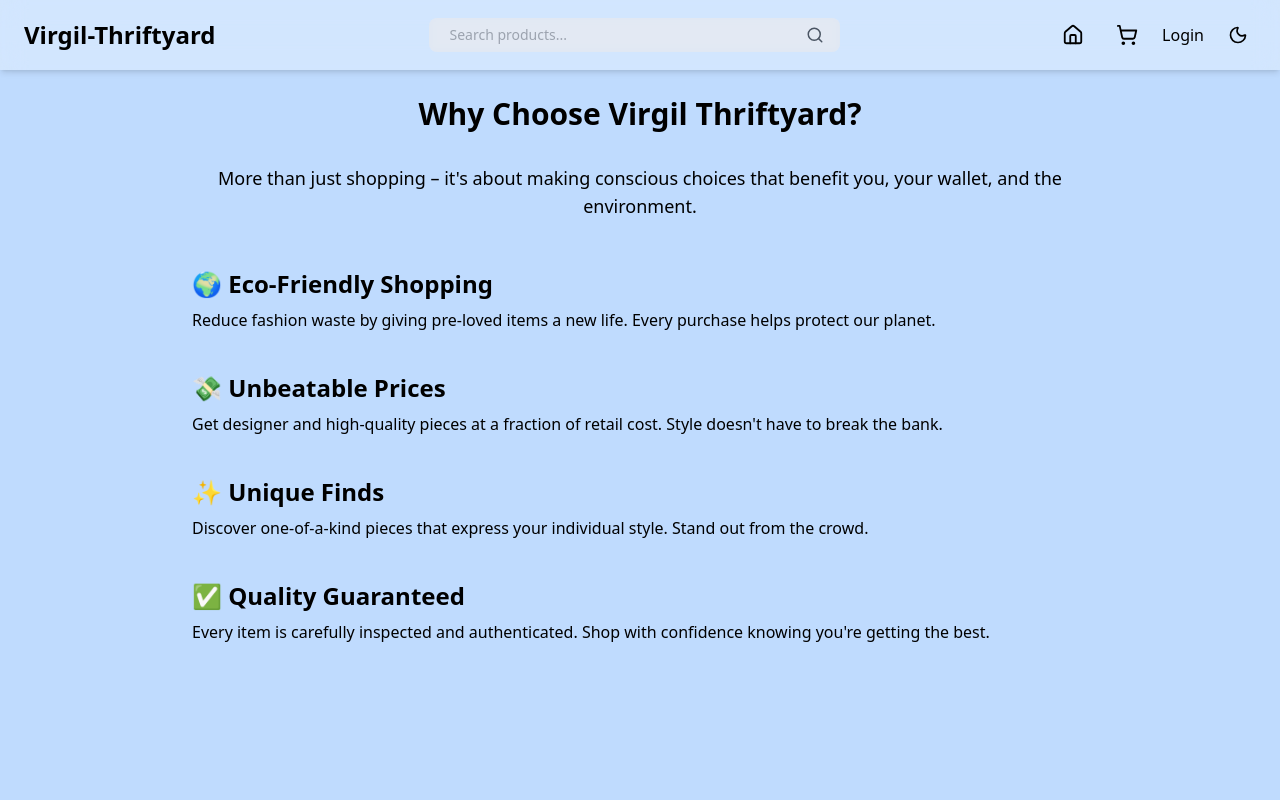
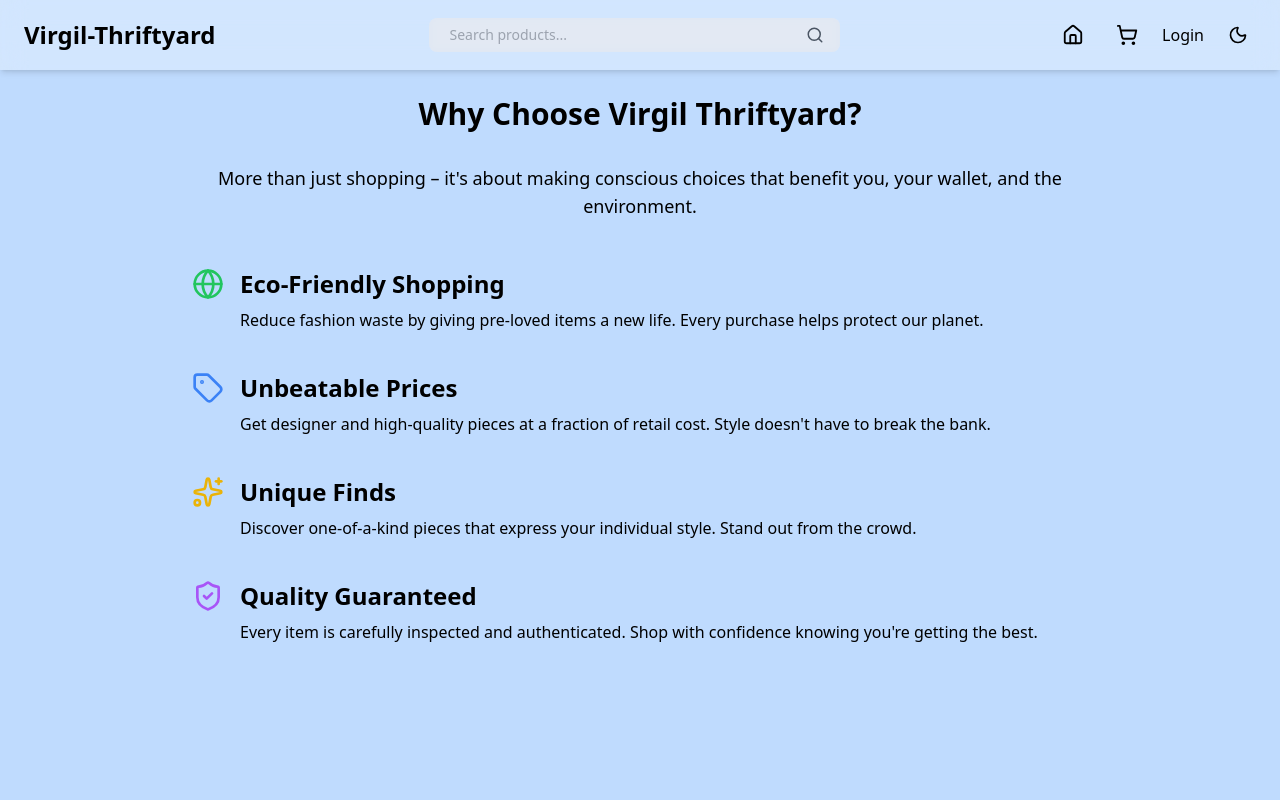
Before and after one commit to Chechep/thriftyard, a React (Vite) app in the folder frontend/: page /about in a window 1280 px wide. Shown: the top 800 px of the page. Built offline with nearby package versions, Linux system fonts and the light colour scheme; no server answers.

Commit message:
fixed cart

```diff
--- a/frontend/src/context/CartContext.jsx
+++ b/frontend/src/context/CartContext.jsx
@@ -22,7 +22,6 @@
       }
       return [...prev, { ...product, quantity: 1 }];
     });
-    setIsCartOpen(true); // Open cart when item is added
   };
 
   // Remove product from cart
--- a/frontend/src/pages/About.jsx
+++ b/frontend/src/pages/About.jsx
@@ -1,3 +1,5 @@
+import { Globe, Tag, Sparkles, ShieldCheck } from "lucide-react";
+
 export default function About() {
   return (
     <div className="min-h-screen bg-blue-200 dark:bg-black text-black dark:text-white pt-24 px-6">
@@ -13,32 +15,43 @@
 
         {/* Sections */}
         <div className="space-y-10">
+          <div className="flex items-start gap-4">
+            <Globe className="w-8 h-8 text-green-500 flex-shrink-0" />
             <div>
-              <h2 className="text-2xl font-semibold mb-2">🌍 Eco-Friendly Shopping</h2>
+              <h2 className="text-2xl font-semibold mb-2">Eco-Friendly Shopping</h2>
               <p>
                 Reduce fashion waste by giving pre-loved items a new life. Every
                 purchase helps protect our planet.
               </p>
             </div>
+          </div>
 
+          <div className="flex items-start gap-4">
+            <Tag className="w-8 h-8 text-blue-500 flex-shrink-0" />
             <div>
-              <h2 className="text-2xl font-semibold mb-2">💸 Unbeatable Prices</h2>
+              <h2 className="text-2xl font-semibold mb-2">Unbeatable Prices</h2>
               <p>
                 Get designer and high-quality pieces at a fraction of retail cost.
                 Style doesn't have to break the bank.
               </p>
             </div>
+          </div>
 
+          <div className="flex items-start gap-4">
+            <Sparkles className="w-8 h-8 text-yellow-500 flex-shrink-0" />
             <div>
-              <h2 className="text-2xl font-semibold mb-2">✨ Unique Finds</h2>
+              <h2 className="text-2xl font-semibold mb-2">Unique Finds</h2>
               <p>
                 Discover one-of-a-kind pieces that express your individual style.
                 Stand out from the crowd.
               </p>
             </div>
+          </div>
 
+          <div className="flex items-start gap-4">
+            <ShieldCheck className="w-8 h-8 text-purple-500 flex-shrink-0" />
             <div>
-              <h2 className="text-2xl font-semibold mb-2">✅ Quality Guaranteed</h2>
+              <h2 className="text-2xl font-semibold mb-2">Quality Guaranteed</h2>
               <p>
                 Every item is carefully inspected and authenticated. Shop with
                 confidence knowing you're getting the best.
@@ -47,5 +60,6 @@
           </div>
         </div>
       </div>
+    </div>
   );
 }
--- a/frontend/src/pages/ProductDetail.jsx
+++ b/frontend/src/pages/ProductDetail.jsx
@@ -33,6 +33,7 @@
     { name: "Blue", bg: "bg-blue-500" },
     { name: "Black", bg: "bg-black" },
     { name: "Red", bg: "bg-red-500" },
+    { name: "white", bg: "bg-white"}
   ];
 
   return (
```
Lines whose indentation alone changed are shown as unchanged.
